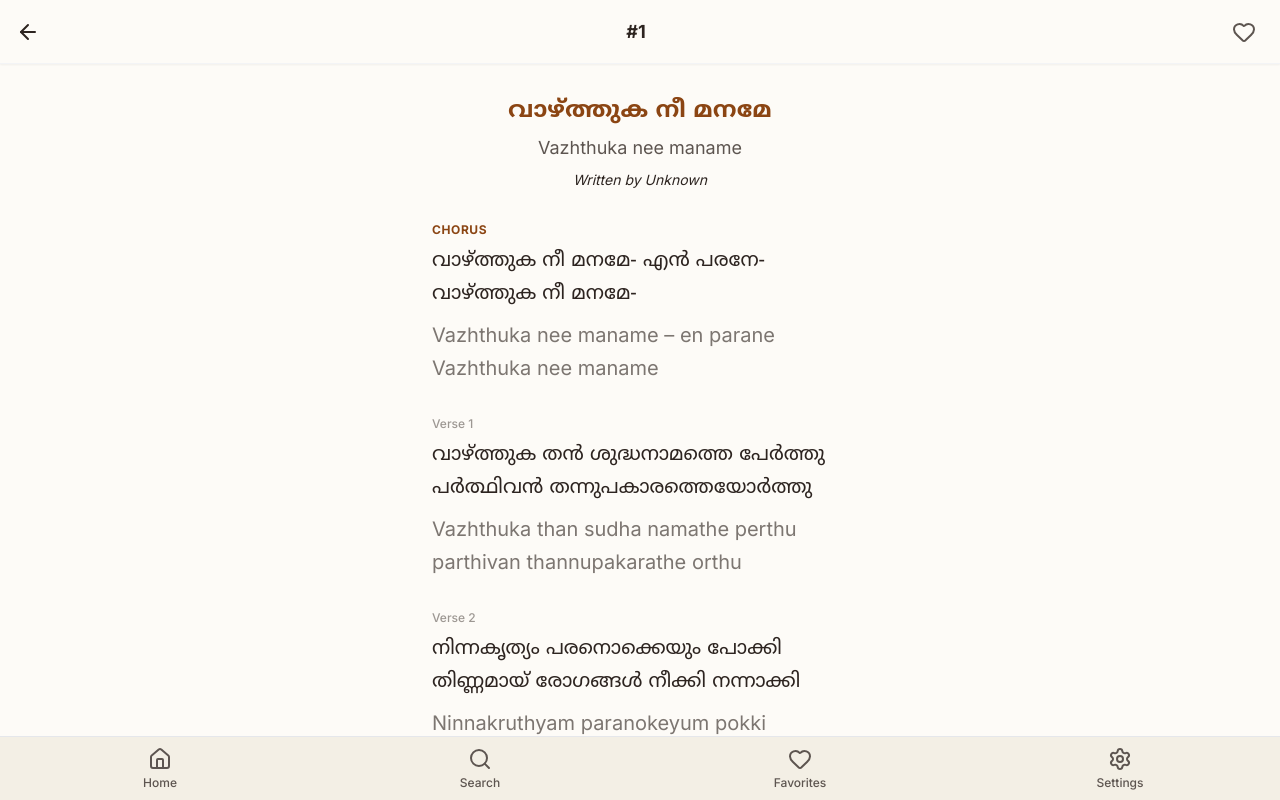
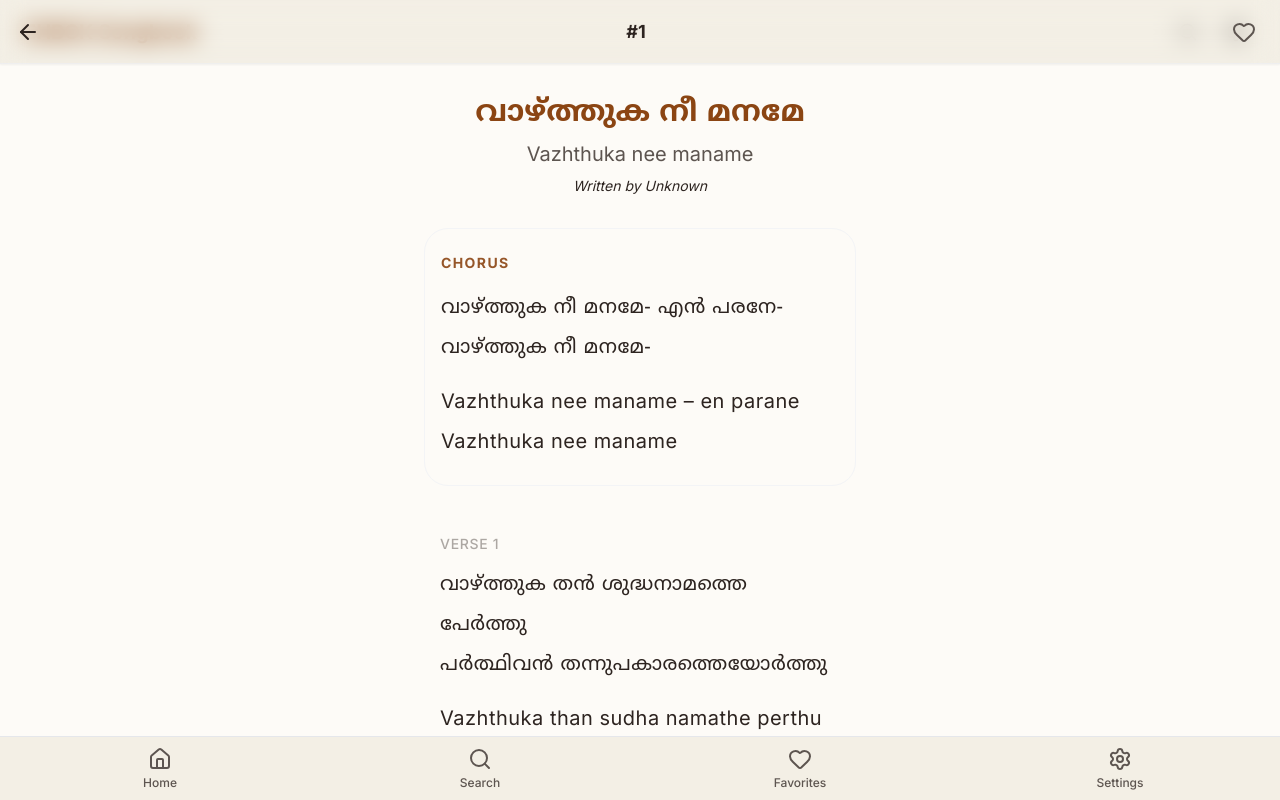
Before and after one commit to brianroyee/PWAsongbook, a React (Vite) app: page /song/1 in a window 1280 px wide. Shown: the top 800 px of the page. Built offline with nearby package versions, Linux system fonts and the light colour scheme.

Commit message:
feat: Add core UI components for song listing, song details, and application layout, and update PWA icon configuration.

```diff
--- a/index.html
+++ b/index.html
@@ -2,7 +2,7 @@
 <html lang="en">
   <head>
     <meta charset="UTF-8" />
-    <link rel="icon" type="image/svg+xml" href="/favicon.svg" />
+    <link rel="icon" type="image/svg+xml" href="icon-512.png" />
     <meta name="viewport" content="width=device-width, initial-scale=1.0" />
     <meta name="theme-color" content="#FF6B35" />
     <meta name="description" content="EHBCK Malayalam Church Songbook - Access hymns offline" />
--- a/src/components/features/SongList.tsx
+++ b/src/components/features/SongList.tsx
@@ -12,21 +12,23 @@ export const SongList = ({ songs }: SongListProps) => {
         <Link
           key={song.id}
           to={`/song/${song.id}`}
-          className="block bg-bg-secondary p-4 rounded-xl active:scale-[0.98] transition-transform"
+          className="block bg-bg-secondary p-3 md:p-4 rounded-xl active:scale-[0.98] transition-all hover:shadow-md border border-transparent hover:border-gray-100 dark:hover:border-gray-800"
         >
-          <div className="flex items-center gap-4">
-            <span className="text-xl font-bold text-accent-secondary w-8 text-center">
-              {song.number}
-            </span>
+          <div className="flex items-center gap-3 md:gap-4">
+            <div className="flex-shrink-0 w-12 md:w-14 h-12 md:h-14 bg-accent-primary/10 rounded-lg flex items-center justify-center group-hover:bg-accent-primary/20 transition-colors">
+              <span className="text-lg md:text-xl font-bold text-accent-primary">
+                {song.number}
+              </span>
+            </div>
             <div className="flex-1 min-w-0">
-              <h3 className="font-malayalam font-bold text-lg truncate text-text-primary">
+              <h3 className="font-malayalam font-bold text-base md:text-lg truncate text-text-primary leading-snug">
                 {song.title_mal}
               </h3>
-              <p className="text-sm text-text-secondary truncate font-english">
+              <p className="text-xs md:text-sm text-text-secondary truncate font-english">
                 {song.title_eng}
               </p>
               {song.author && (
-                <p className="text-xs text-text-secondary/60 mt-1 font-english">
+                <p className="text-[10px] md:text-xs text-text-secondary mt-0.5 font-english">
                   {song.author}
                 </p>
               )}
--- a/src/components/features/SongView.tsx
+++ b/src/components/features/SongView.tsx
@@ -21,48 +21,48 @@ export const SongView = () => {
   return (
     <div className="pb-20 animate-in fade-in duration-300">
       {/* Custom Header for Song View - Overrides default header */}
-      <div className="fixed top-0 left-0 right-0 h-16 bg-bg-primary flex items-center justify-between px-4 z-[60] border-b border-gray-100 dark:border-gray-800">
-        <button onClick={() => navigate(-1)} className="p-2 -ml-2 hover:bg-bg-secondary rounded-full transition-colors">
+      <div className="fixed top-0 left-0 right-0 h-16 bg-bg-primary/80 backdrop-blur-md flex items-center justify-between px-4 z-[60] border-b border-gray-100/50 dark:border-gray-800/50 transition-all">
+        <button onClick={() => navigate(-1)} className="p-2 -ml-2 hover:bg-bg-secondary rounded-full transition-colors active:scale-95">
           <ArrowLeft className="w-6 h-6 text-text-primary" />
         </button>
-        <span className="font-bold text-lg text-text-primary">#{song.number}</span>
-        <button onClick={() => toggleFavorite(song.id)} className="p-2 hover:bg-bg-secondary rounded-full transition-colors">
-          <Heart className={`w-6 h-6 transition-colors ${isFavorite ? 'fill-status-error text-status-error' : 'text-text-secondary'}`} />
+        <span className="font-bold text-lg text-text-primary font-english">#{song.number}</span>
+        <button onClick={() => toggleFavorite(song.id)} className="p-2 hover:bg-bg-secondary rounded-full transition-colors active:scale-95">
+          <Heart className={`w-6 h-6 transition-all ${isFavorite ? 'fill-status-error text-status-error scale-110' : 'text-text-secondary'}`} />
         </button>
       </div>
 
       <div className="mt-4 px-2 max-w-md mx-auto">
         {showMal && (
-          <h1 className="text-2xl font-bold text-center mb-2 font-malayalam text-accent-primary leading-tight">
+          <h1 className="text-2xl md:text-3xl font-bold text-center mb-2 font-malayalam text-accent-primary leading-tight">
             {song.title_mal}
           </h1>
         )}
         {showEng && (
-          <h2 className={`text-lg text-center mb-2 text-text-secondary font-english ${!showMal ? 'text-2xl font-bold text-accent-primary' : ''}`}>
+          <h2 className={`text-lg md:text-xl text-center mb-2 text-text-secondary font-english ${!showMal ? 'text-2xl md:text-3xl font-bold text-accent-primary' : ''}`}>
             {song.title_eng}
           </h2>
         )}
 
         {song.author && (
-          <p className="text-center text-sm text-text-secondary/60 mb-8 font-english italic">
+          <p className="text-center text-xs md:text-sm text-text-secondary/60 mb-6 md:mb-8 font-english italic">
             Written by {song.author}
           </p>
         )}
 
-        <div className={`space-y-8 ${currentSize} leading-relaxed`}>
+        <div className={`space-y-8 md:space-y-10 ${currentSize} leading-loose transition-all duration-200`}>
           {song.chorus && (
-            <div className="px-2">
-              <span className="text-xs text-accent-primary font-bold uppercase tracking-wider mb-2 block">Chorus</span>
-              {showMal && <p className="font-malayalam mb-2 text-text-primary whitespace-pre-line">{song.chorus.mal}</p>}
-              {showEng && <p className="font-english text-text-secondary opacity-80 whitespace-pre-line">{song.chorus.eng}</p>}
+            <div className="px-4 py-6 bg-bg-secondary/50 rounded-3xl border border-gray-100 dark:border-gray-800">
+              <span className="text-xs md:text-sm text-accent-primary font-bold uppercase tracking-widest mb-4 block opacity-90">Chorus</span>
+              {showMal && <p className="font-malayalam mb-3 text-text-primary whitespace-pre-line tracking-wide">{song.chorus.mal}</p>}
+              {showEng && <p className="font-english text-text-primary whitespace-pre-line tracking-wide leading-loose">{song.chorus.eng}</p>}
             </div>
           )}
 
           {song.verses.map((verse, idx) => (
-            <div key={idx} className="px-2">
-              <span className="text-xs text-text-secondary mb-2 block font-medium opacity-60">Verse {idx + 1}</span>
-              {showMal && <p className="font-malayalam mb-2 text-text-primary whitespace-pre-line">{verse.mal}</p>}
-              {showEng && <p className="font-english text-text-secondary opacity-80 whitespace-pre-line">{verse.eng}</p>}
+            <div key={idx} className="px-4 py-2">
+              <span className="text-xs md:text-sm text-text-secondary mb-3 block font-medium opacity-50 uppercase tracking-wider">Verse {idx + 1}</span>
+              {showMal && <p className="font-malayalam mb-3 text-text-primary whitespace-pre-line tracking-wide">{verse.mal}</p>}
+              {showEng && <p className="font-english text-text-primary whitespace-pre-line tracking-wide leading-loose">{verse.eng}</p>}
             </div>
           ))}
         </div>
--- a/src/components/layout/AppShell.tsx
+++ b/src/components/layout/AppShell.tsx
@@ -10,7 +10,7 @@ export const AppShell = () => {
   return (
     <div className="min-h-screen bg-bg-primary text-text-primary flex flex-col">
       <Header />
-      <main className="flex-1 pt-20 pb-24 px-4 max-w-2xl mx-auto w-full overflow-y-auto">
+      <main className="flex-1 pt-20 pb-24 px-4 md:px-6 max-w-md md:max-w-2xl mx-auto w-full overflow-y-auto transition-all duration-300 ease-in-out">
         <Outlet />
       </main>
       <BottomNav />
--- a/src/pages/Home.tsx
+++ b/src/pages/Home.tsx
@@ -27,14 +27,14 @@ export const Home = () => {
           />
         </div>
 
-        <div className="flex gap-2 overflow-x-auto pb-2 no-scrollbar">
+        <div className="flex gap-2 overflow-x-auto pb-2 no-scrollbar mask-fade-right">
           {(['All', 'Malayalam', 'English'] as const).map((lang) => (
             <button
               key={lang}
               onClick={() => setSelectedLanguage(lang)}
-              className={`px-4 py-2 rounded-full text-sm font-medium transition-colors whitespace-nowrap ${
+              className={`px-3 py-1.5 md:px-4 md:py-2 rounded-full text-xs md:text-sm font-medium transition-all duration-200 whitespace-nowrap active:scale-95 ${
                 selectedLanguage === lang
-                  ? 'bg-accent-primary text-white'
+                  ? 'bg-accent-primary text-white shadow-md shadow-accent-primary/20'
                   : 'bg-bg-secondary text-text-secondary hover:bg-gray-200 dark:hover:bg-gray-800'
               }`}
             >
--- a/vite.config.ts
+++ b/vite.config.ts
@@ -7,7 +7,7 @@ export default defineConfig({
     react(),
     VitePWA({
       registerType: 'autoUpdate',
-      includeAssets: ['favicon.svg', 'icon-512.png'],
+      includeAssets: ['icon-512.png'],
       manifest: {
         name: 'EHBCK Songbook',
         short_name: 'EHBCK',
```
Also changed, not shown: public/favicon.svg (deleted).
